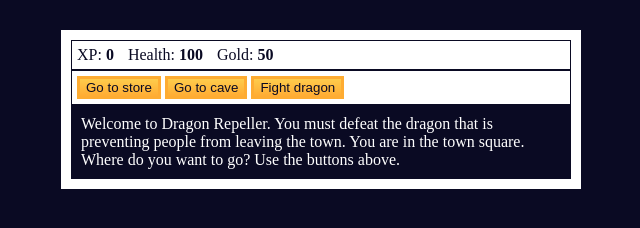
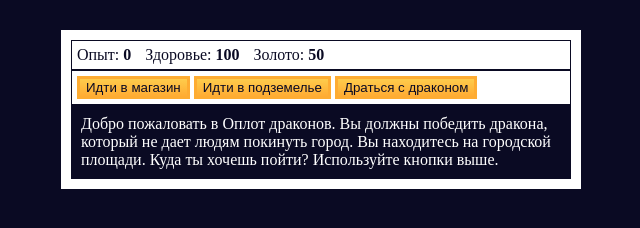
Before and after one commit to metedri/freecodecamp, a plain HTML site: page index.html in a window 1280 px wide. Shown: the whole page, without its empty margins (319-959 px from the left). Drawn offline with Linux system fonts and the light colour scheme.

```diff
--- a/index.html
+++ b/index.html
@@ -8,20 +8,20 @@
   <body>
     <div id="game">
       <div id="stats">
-        <span class="stat">XP: <strong><span id="xpText">0</span></strong></span>
-        <span class="stat">Health: <strong><span id="healthText">100</span></strong></span>
-        <span class="stat">Gold: <strong><span id="goldText">50</span></strong></span>
+        <span class="stat">Опыт: <strong><span id="xpText">0</span></strong></span>
+        <span class="stat">Здоровье: <strong><span id="healthText">100</span></strong></span>
+        <span class="stat">Золото: <strong><span id="goldText">50</span></strong></span>
       </div>
       <div id="controls">
-        <button id="button1">Go to store</button>
-        <button id="button2">Go to cave</button>
-        <button id="button3">Fight dragon</button>
+        <button id="button1">Идти в магазин</button>
+        <button id="button2">Идти в подземелье</button>
+        <button id="button3">Драться с драконом</button>
       </div>
       <div id="monsterStats">
-        <span class="stat">Monster Name: <strong><span id="monsterName"></span></strong></span>
-        <span class="stat">Health: <strong><span id="monsterHealth"></span></strong></span>
+        <span class="stat">Имя монстра: <strong><span id="monsterName"></span></strong></span>
+        <span class="stat">Здоровье: <strong><span id="monsterHealth"></span></strong></span>
       </div>
-      <div id="text">Welcome to Dragon Repeller. You must defeat the dragon that is preventing people from leaving the town. You are in the town square. Where do you want to go? Use the buttons above.</div>
+      <div id="text">Добро пожаловать в Оплот драконов. Вы должны победить дракона, который не дает людям покинуть город. Вы находитесь на городской площади. Куда ты хочешь пойти? Используйте кнопки выше.</div>
     </div>
     <script src="./script.js"></script>
   </body>
```
